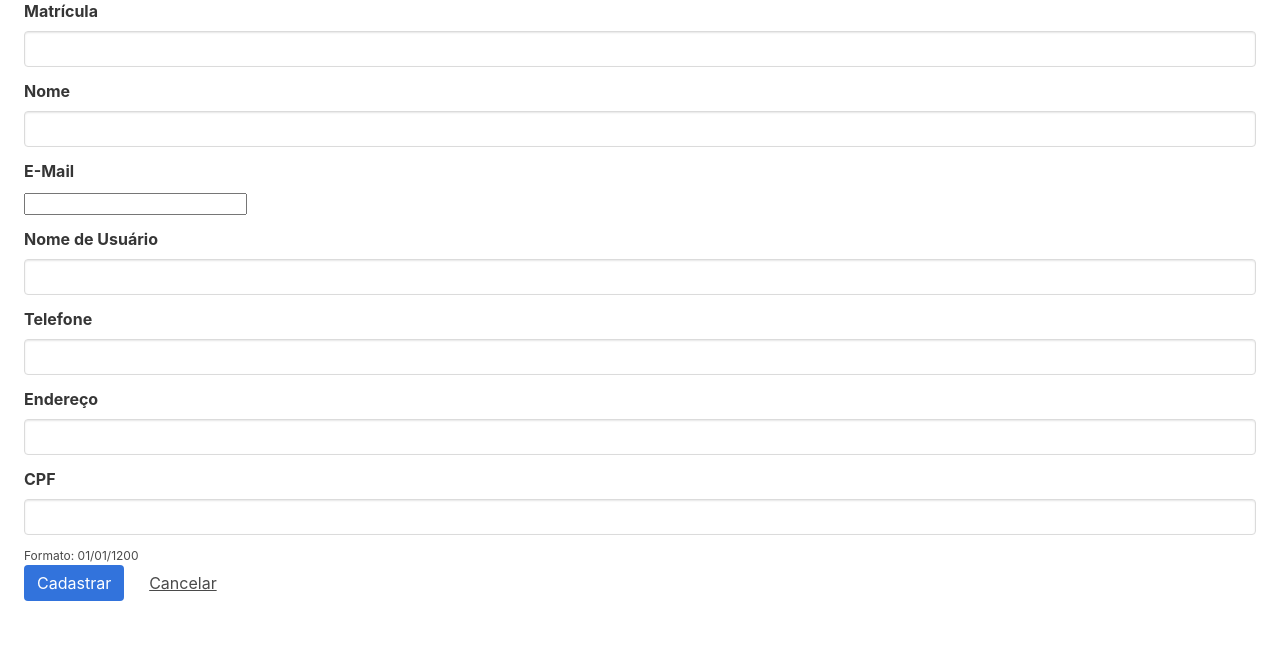
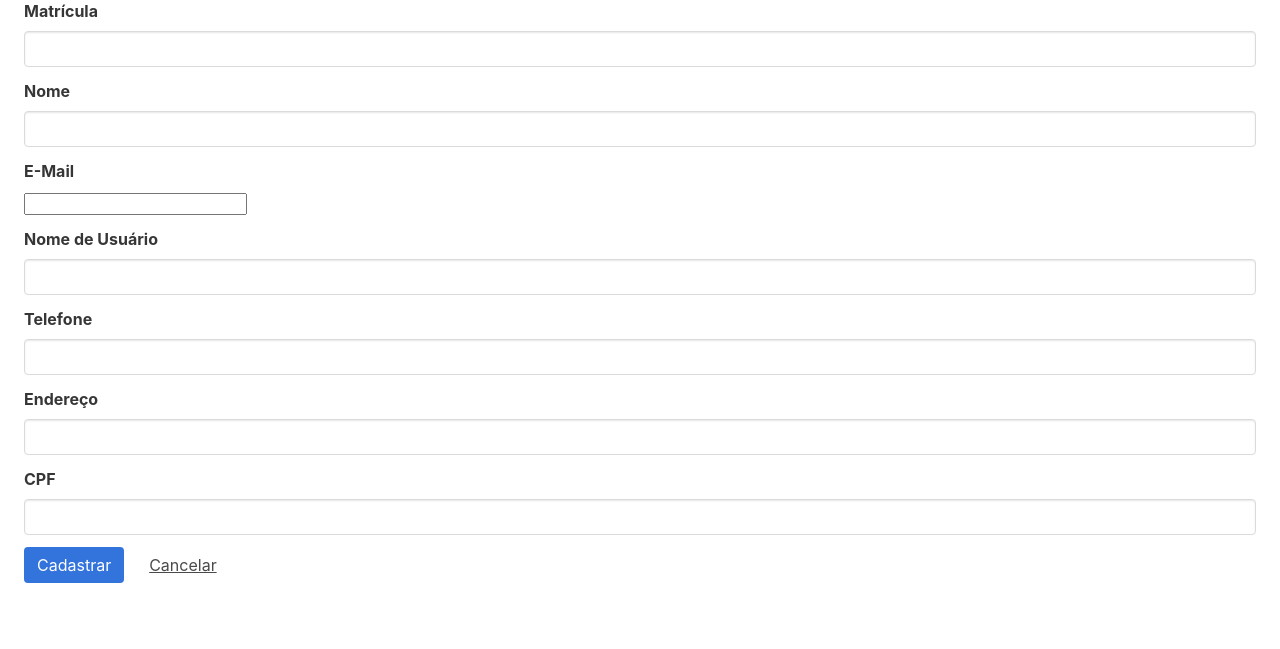
Before and after one commit to lays147/PyIntern, a Django app: page /coordinators/register/ in a window 1280 px wide. Shown: the part 161-810 px from the top of the page. After the commit the page ends 744 px from the top, so only its background shows below. Run offline with Django 3.2, Linux system fonts and the light colour scheme; parts of the project's set-up code (start-up, migrations or seed data) failed here and were passed over.

Commit message:
Remove non used html in coordinators form
Signed-off-by: Lays Rodrigues <lays.rodrigues@kde.org>

```diff
--- a/PyIntern/PyIntern/coordinators/templates/coordinators_form.html
+++ b/PyIntern/PyIntern/coordinators/templates/coordinators_form.html
@@ -74,10 +74,6 @@
         <p class="help is-danger">O CPF digitado é inválido.</p>
       {% endif %}
     </div>
-      <p class="help">Formato: 01/01/1200</p>
-      {% if form.birth_date.errors %}
-        <p class="help is-danger">{{ form.birth_date.errors }}</p>
-      {% endif %}
     </div>
     <div class="field is-grouped">
       <div class="control">
```
